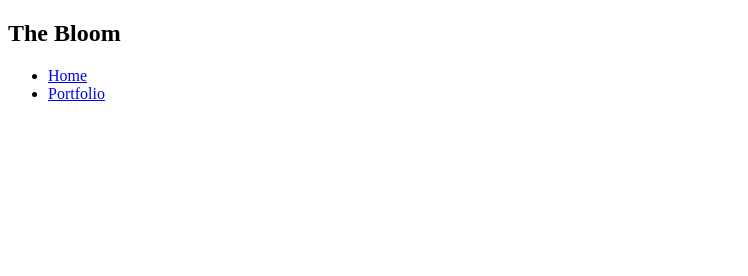
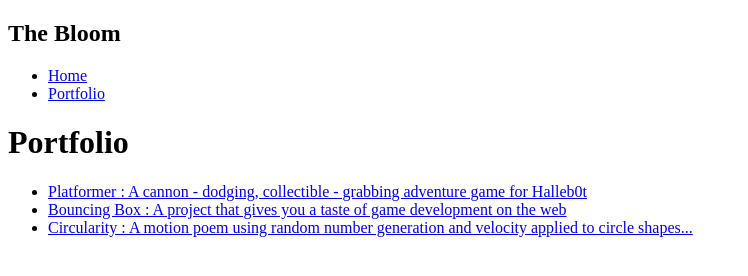
Before and after one commit to AaronJZuvich/AaronJZuvich, a plain HTML site: page Portfolio.html in a window 1280 px wide. Shown: the whole page, without its empty margins (0-748 px from the left). Drawn offline with Linux system fonts and the light colour scheme.

Commit message:
Portfolio.html

```diff
--- a/Portfolio.html
+++ b/Portfolio.html
@@ -28,8 +28,21 @@
 
             </nav>
 
+            <main>
+
+                <div class="content">
+
+                    <h1>Portfolio</h1>
+
+                    <ul id="portfolio">
+
+                        <li><a href="projects/platformer/">Platformer : A cannon - dodging, collectible - grabbing adventure game for Halleb0t</a></li>
+                        <li><a href="projects/bouncing-box/">Bouncing Box : A project that gives you a taste of game development on the web </a></li>
+                        <li><a href="projects/circularity/">Circularity : A motion poem using random number generation and velocity applied to circle shapes...</a></li>
+
+                    </ul>
+                </div>
+            </main>
         </div>
-
     </body>
-
 </html>
```
Also changed, not shown: Index.html (+1 -1 lines).
